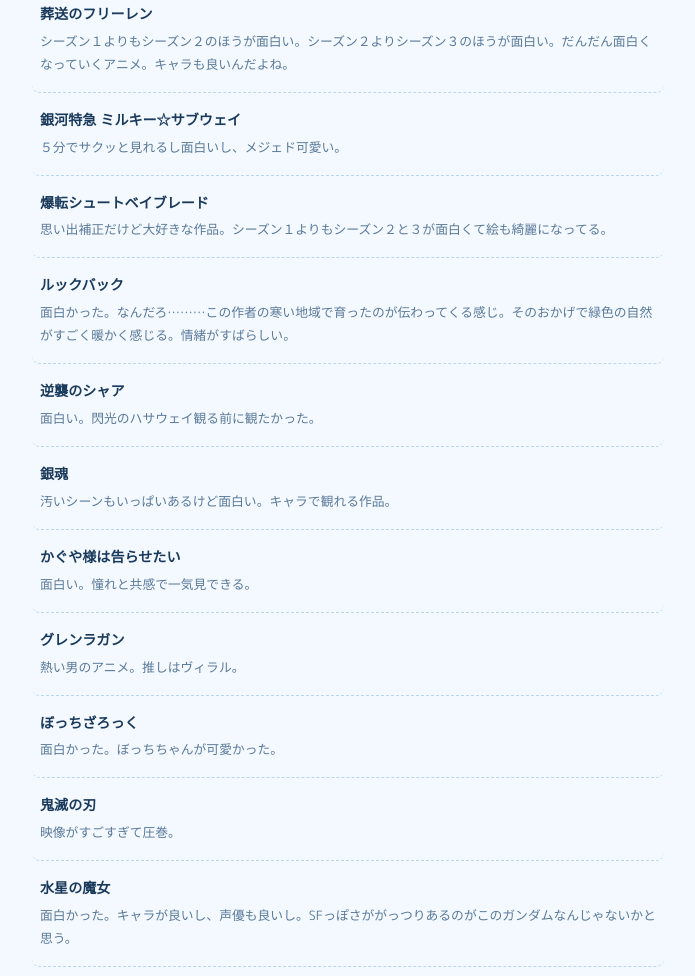
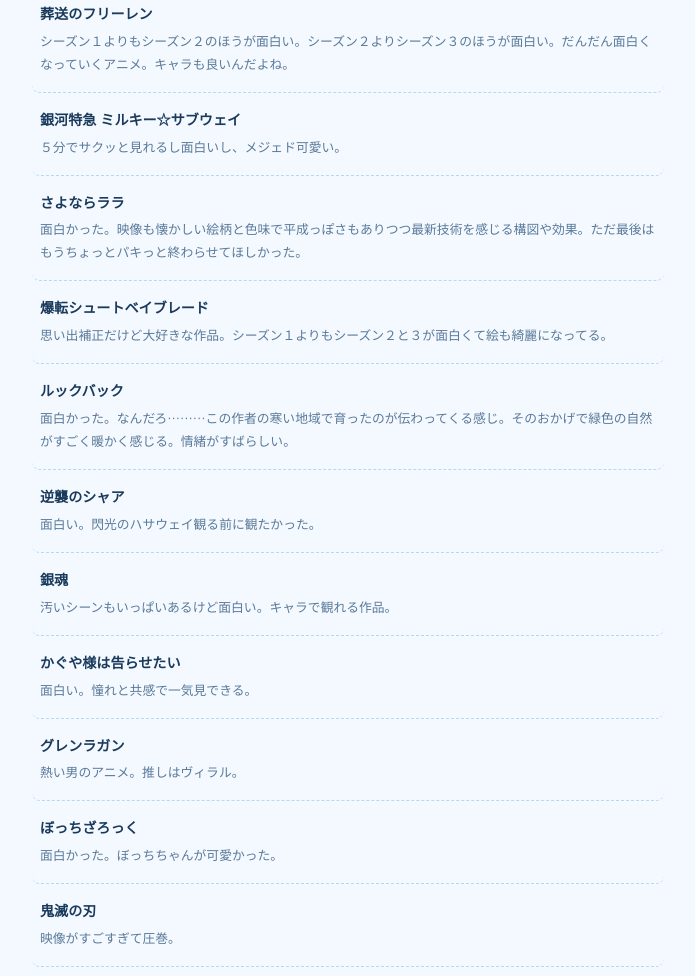
Before and after one commit to Azaleacreativeroom888/fan-anime, a plain HTML site: page ranking.html in a window 1280 px wide. Shown: the part 1800-2776 px from the top of the page, without its empty margins (292-987 px from the left). Drawn offline with Linux system fonts and the light colour scheme; a web font is replaced by a local one.

Commit message:
Update ranking.html

```diff
--- a/ranking.html
+++ b/ranking.html
@@ -173,6 +173,7 @@
       <div class="list-item"><div class="list-title">モブサイコ100</div><div class="list-text">まじで面白かった。一気見した。こういう脱力系の主人公が新しくて良かった。</div></div>
       <div class="list-item"><div class="list-title">葬送のフリーレン</div><div class="list-text">シーズン１よりもシーズン２のほうが面白い。シーズン２よりシーズン３のほうが面白い。だんだん面白くなっていくアニメ。キャラも良いんだよね。</div></div>
       <div class="list-item"><div class="list-title">銀河特急 ミルキー☆サブウェイ</div><div class="list-text">５分でサクッと見れるし面白いし、メジェド可愛い。</div></div>
+      <div class="list-item"><div class="list-title">さよならララ</div><div class="list-text">面白かった。映像も懐かしい絵柄と色味で平成っぽさもありつつ最新技術を感じる構図や効果。ただ最後はもうちょっとパキっと終わらせてほしかった。</div></div>
       <div class="list-item"><div class="list-title">爆転シュートベイブレード</div><div class="list-text">思い出補正だけど大好きな作品。シーズン１よりもシーズン２と３が面白くて絵も綺麗になってる。</div></div>
       <div class="list-item"><div class="list-title">ルックバック</div><div class="list-text">面白かった。なんだろ………この作者の寒い地域で育ったのが伝わってくる感じ。そのおかげで緑色の自然がすごく暖かく感じる。情緒がすばらしい。</div></div>
       <div class="list-item"><div class="list-title">逆襲のシャア</div><div class="list-text">面白い。閃光のハサウェイ観る前に観たかった。</div></div>
```
